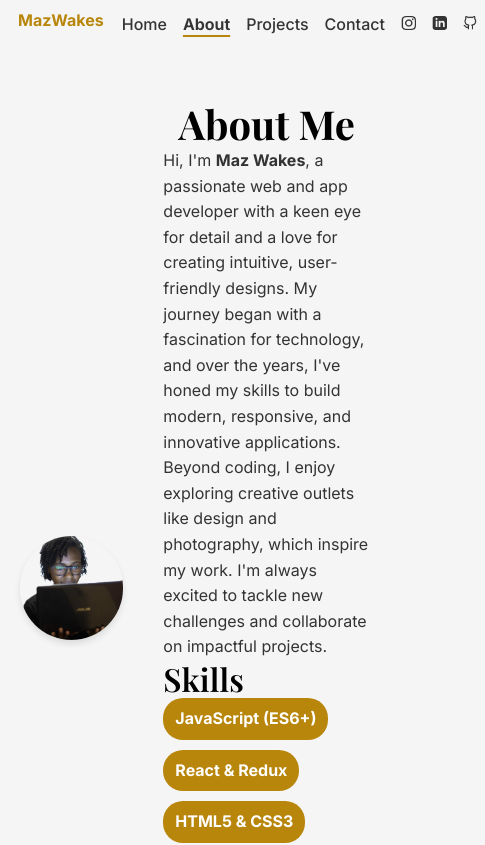
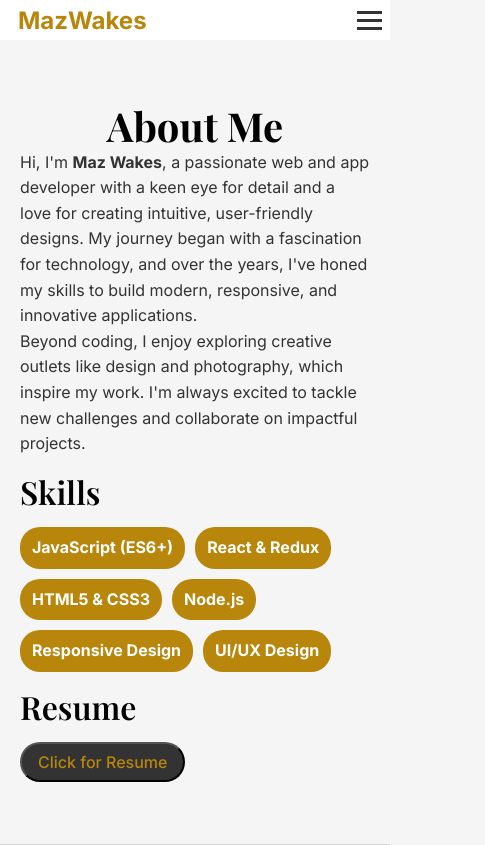
Before and after one commit to MaliaWakeshoAjwang/portfolio, a React (Create React App) app: page /portfolio/about in a window 390 px wide. Shown: the top 845 px of the page, 485 px wide, since content can reach past the window. Built offline with nearby package versions, Linux system fonts and the light colour scheme; a web font is replaced by a local one.

Commit message:
Closes #1 - All webiste pages are now responsive

```diff
--- a/src/components/Header.js
+++ b/src/components/Header.js
@@ -1,9 +1,7 @@
-import React from 'react';
+import React, { useState } from 'react';
 import { NavLink } from "react-router-dom";
-import styles from '../styles/Header.module.css'
-import styled from'styled-components';
-// import Twitter from '../assets/icons/X.png';
-// import YouTube from '../assets/icons/YouTube.png';
+import styles from '../styles/Header.module.css';
+import styled from 'styled-components';
 import LinkedIn from '../assets/icons/LinkedIn.png';
 import Instagram from '../assets/icons/Instagram.png';
 import Github from '../assets/icons/Github.png';
@@ -18,7 +16,6 @@ const Logo = styled(NavLink)`
     &:hover {
         color: var(--jet);
     }
-
 `;
 
 const Navlink = styled(NavLink)`
@@ -39,66 +36,69 @@ const Navlink = styled(NavLink)`
         text-decoration: underline;
         text-decoration-color: var(--gold);
         text-decoration-thickness: 2px;
-        text-underline-offset:5px;
-    }
-
-    &.active::after {
-        content: '';
-        position: absolute;
-        left: 0;
-        bottom: -5px;
-        width: 100%;
-        height: 2px
-        background-color: var(--gold);
+        text-underline-offset: 5px;
     }
 `;
 
 const Header = () => {
+    const [menuOpen, setMenuOpen] = useState(false);
+
+    const toggleMenu = () => {
+        setMenuOpen(!menuOpen);
+    };
+
     return (
         <header className={styles.header}>
             <div className={styles.logo}>
                 <Logo to="/">MazWakes</Logo>
             </div>
-            <nav>
+            <div className={styles.hamburger} onClick={toggleMenu}>
+                <span className={menuOpen ? styles.barOpen : styles.bar}></span>
+                <span className={menuOpen ? styles.barOpen : styles.bar}></span>
+                <span className={menuOpen ? styles.barOpen : styles.bar}></span>
+            </div>
+            <nav className={`${styles.nav} ${menuOpen ? styles.navOpen : ''}`}>
                 <ul>
                     <li>
-                        <Navlink to="/">Home</Navlink>
+                        <Navlink to="/" onClick={() => setMenuOpen(false)}>Home</Navlink>
                     </li>
                     <li>
-                        <Navlink to="/about">About</Navlink>
+                        <Navlink to="/about" onClick={() => setMenuOpen(false)}>About</Navlink>
                     </li>
                     <li>
-                        <Navlink to="/projects">Projects</Navlink>
+                        <Navlink to="/projects" onClick={() => setMenuOpen(false)}>Projects</Navlink>
                     </li>
-                    {/* <li>
-                        <Navlink to="/blog">Blog</Navlink>
-                    </li> */}
                     <li>
-                        <Navlink to="/contact">Contact</Navlink>
+                        <Navlink to="/contact" onClick={() => setMenuOpen(false)}>Contact</Navlink>
                     </li>
-                    {/* <li>
-                        <a href="https://twitter.com" target="_blank" rel="noopener nore noreferrer" className={styles.x}>
-                            <img src={Twitter} alt='Twitter logo'/>
-                        </a>
-                    </li> */}
                     <li>
-                        <a href="https://www.instagram.com/mazwakes/" target="_blank" rel="noopener nore noreferrer" className={styles.insta}>
-                            <img src={Instagram} alt='Instagram logo'/>
-                        </a>
-                    </li>
-                    {/* <li>
-                        <a href="https://www.youtube.com" target="_blank" rel="noopener nore noreferrer" className={styles.yt}>
-                            <img src={YouTube} alt='YouTube logo'/>
-                        </a>
-                    </li> */}
-                    <li>
-                        <a href="https://www.linkedin.com/in/malia-wakesho-ajwang/" target="_blank" rel="noopener nore noreferrer" className={styles.linkedin}>
-                            <img src={LinkedIn} alt='LinkedIn logo'/>
+                        <a
+                            href="https://www.instagram.com/mazwakes/"
+                            target="_blank"
+                            rel="noopener noreferrer"
+                            className={styles.insta}
+                        >
+                            <img src={Instagram} alt='Instagram logo' />
                         </a>
                     </li>
                     <li>
-                        <a href="https://github.com/MaliaWakeshoAjwang" target="_blank" rel="noopener nore noreferrer" className={styles.github}>
-                            <img src={Github} alt='Github logo'/>
+                        <a
+                            href="https://www.linkedin.com/in/malia-wakesho-ajwang/"
+                            target="_blank"
+                            rel="noopener noreferrer"
+                            className={styles.linkedin}
+                        >
+                            <img src={LinkedIn} alt='LinkedIn logo' />
+                        </a>
+                    </li>
+                    <li>
+                        <a
+                            href="https://github.com/MaliaWakeshoAjwang"
+                            target="_blank"
+                            rel="noopener noreferrer"
+                            className={styles.github}
+                        >
+                            <img src={Github} alt='Github logo' />
                         </a>
                     </li>
                 </ul>
--- a/src/styles/About.module.css
+++ b/src/styles/About.module.css
@@ -44,6 +44,9 @@
 
 .textSection {
     text-align: left;
+}
+.textSection h2{
+    padding: 1rem 0;
 }
 
 .skills {
@@ -95,3 +98,16 @@
     height: 100%;
     text-align: center;
 }
+
+@media (max-width: 768px) {
+    .container {
+        display: flex;
+        align-items: center;
+        justify-content: center;
+        gap: 1rem;
+    }
+
+    .imageSection{
+        display: none;
+    }
+}
--- a/src/styles/Contact.module.css
+++ b/src/styles/Contact.module.css
@@ -1,5 +1,6 @@
 .contact {
     width: 30%;
+    min-width: 400px;
     margin: 0 auto;
     padding: 20px;
     border-radius: 10px;
--- a/src/styles/Header.module.css
+++ b/src/styles/Header.module.css
@@ -1,23 +1,35 @@
-.header{
+/* General Header Styling */
+.header {
     width: 100%;
     height: var(--header-height);
     display: flex;
     justify-content: space-between;
     padding: 1rem 0.5rem;
     align-items: center;
+    background-color: var(--white);
+    position: relative;
+    z-index: 1000;
 }
 
-.logo a{
+/* Logo Styling */
+.logo a {
     color: var(--gold);
     text-decoration: none;
     font-family: 'Inter';
+    font-weight: bold;
+    font-size: 1.5rem;
+    transition: color 0.2s ease-in-out;
 }
 
-nav{
+.logo a:hover {
+    color: var(--jet);
+}
+
+/* Navigation Styling */
+nav {
     display: flex;
     align-items: center;
     justify-content: space-between;
-    align-items: center;
     padding: 0.75rem 0.5rem;
 }
 
@@ -38,40 +50,110 @@ nav ul li {
 nav ul li a {
     color: inherit;
     text-decoration: none;
+    font-size: 1rem;
+    font-weight: 500;
+    position: relative;
+    transition: color 0.3s ease-in-out;
+}
+
+nav ul li a:hover {
+    color: var(--gold);
+    font-weight: bold;
+}
+
+nav ul li a.active {
+    font-weight: 650;
+    text-decoration: underline;
+    text-decoration-color: var(--gold);
+    text-decoration-thickness: 2px;
+    text-underline-offset: 5px;
 }
 
 nav ul li img {
     height: 90%;
     width: auto;
-    transition: opacity 0.3s ease-in-out;
+    transition: opacity 0.3s ease-in-out, transform 0.3s ease-in-out;
 }
 
-.insta:hover img{
-    height: 100%;
-    width: auto;
+/* Social Media Icon Hover Effects */
+.insta:hover img {
+    transform: scale(1.1);
     content: url("../assets/icons/active/Instagram.png");
 }
 
-.x:hover img{
-    height: 110%;
-    width: auto;
+.x:hover img {
+    transform: scale(1.1);
     content: url("../assets/icons/active/X.png");
 }
 
-.yt:hover img{
-    height: 110%;
-    width: auto;
+.yt:hover img {
+    transform: scale(1.1);
     content: url("../assets/icons/active/YouTube.png");
 }
 
-.linkedin:hover img{
-    height: 110%;
-    width: auto;
+.linkedin:hover img {
+    transform: scale(1.1);
     content: url("../assets/icons/active/LinkedIn.png");
 }
 
-.github:hover img{
-    height: 110%;
-    width: auto;
+.github:hover img {
+    transform: scale(1.1);
     content: url("../assets/icons/active/Github.png");
 }
+
+/* Hamburger Menu Styling */
+.hamburger {
+    display: none;
+    flex-direction: column;
+    gap: 5px;
+    cursor: pointer;
+}
+
+.bar {
+    width: 25px;
+    height: 3px;
+    background-color: var(--jet);
+    transition: transform 0.3s ease-in-out;
+}
+
+.barOpen:nth-child(1) {
+    transform: rotate(45deg) translate(5px, 5px);
+}
+
+.barOpen:nth-child(2) {
+    opacity: 0;
+}
+
+.barOpen:nth-child(3) {
+    transform: rotate(-45deg) translate(5px, -5px);
+}
+
+/* Navigation for Mobile */
+@media (max-width: 768px) {
+    .hamburger {
+        display: flex;
+    }
+
+    nav {
+        display: none;
+        flex-direction: column;
+        position: absolute;
+        top: 100%;
+        left: 0;
+        background-color: var(--white);
+        width: 100%;
+        transform: translateX(-100%);
+        transition: transform 0.3s ease-in-out;
+    }
+
+    nav.navOpen {
+        display: flex;
+        transform: translateX(0);
+    }
+
+    nav ul {
+        flex-direction: column;
+        gap: 1rem;
+        padding: 1rem;
+    }
+}
--- a/src/styles/Home.module.css
+++ b/src/styles/Home.module.css
@@ -128,3 +128,9 @@
     height: 100%;
     text-align: center;
 }
+
+@media (max-width: 768px) {
+    .selfie{
+        display: none;
+    }
+}
```
